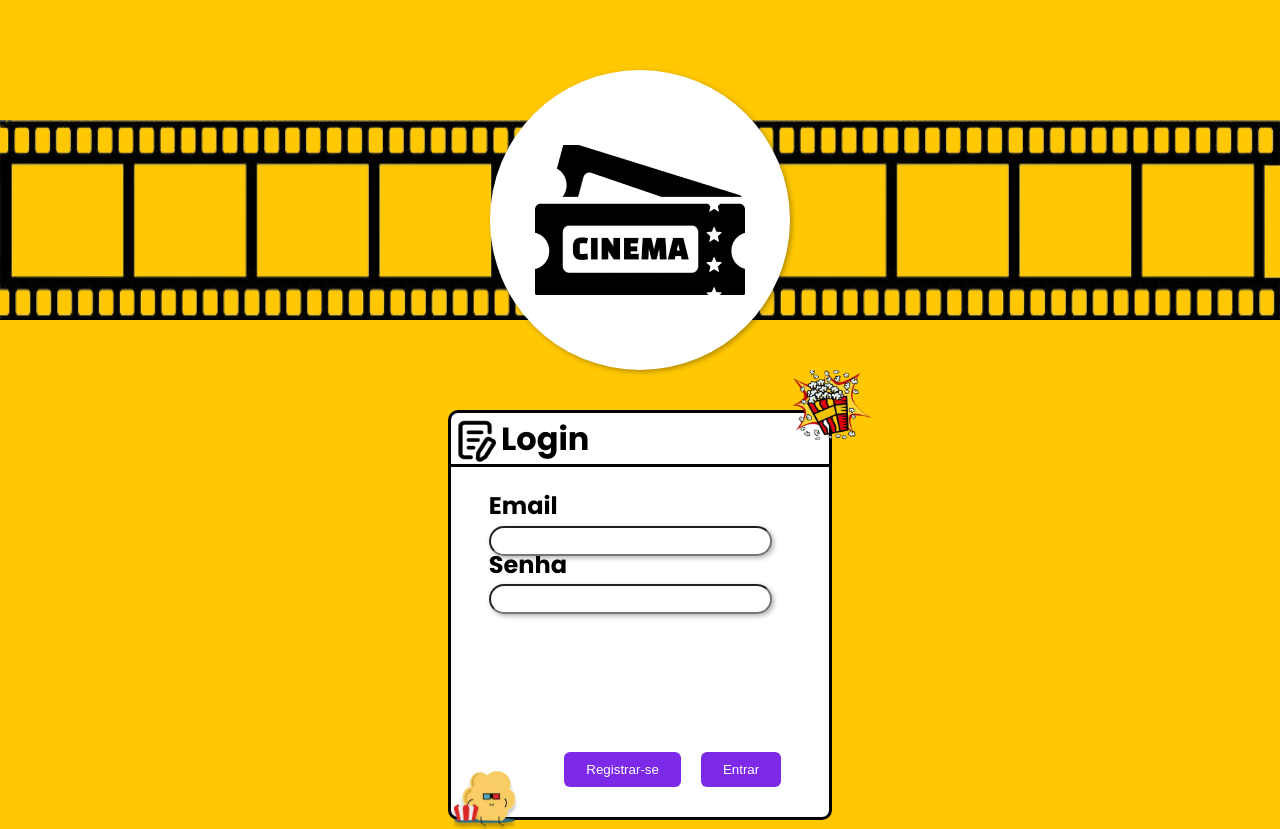
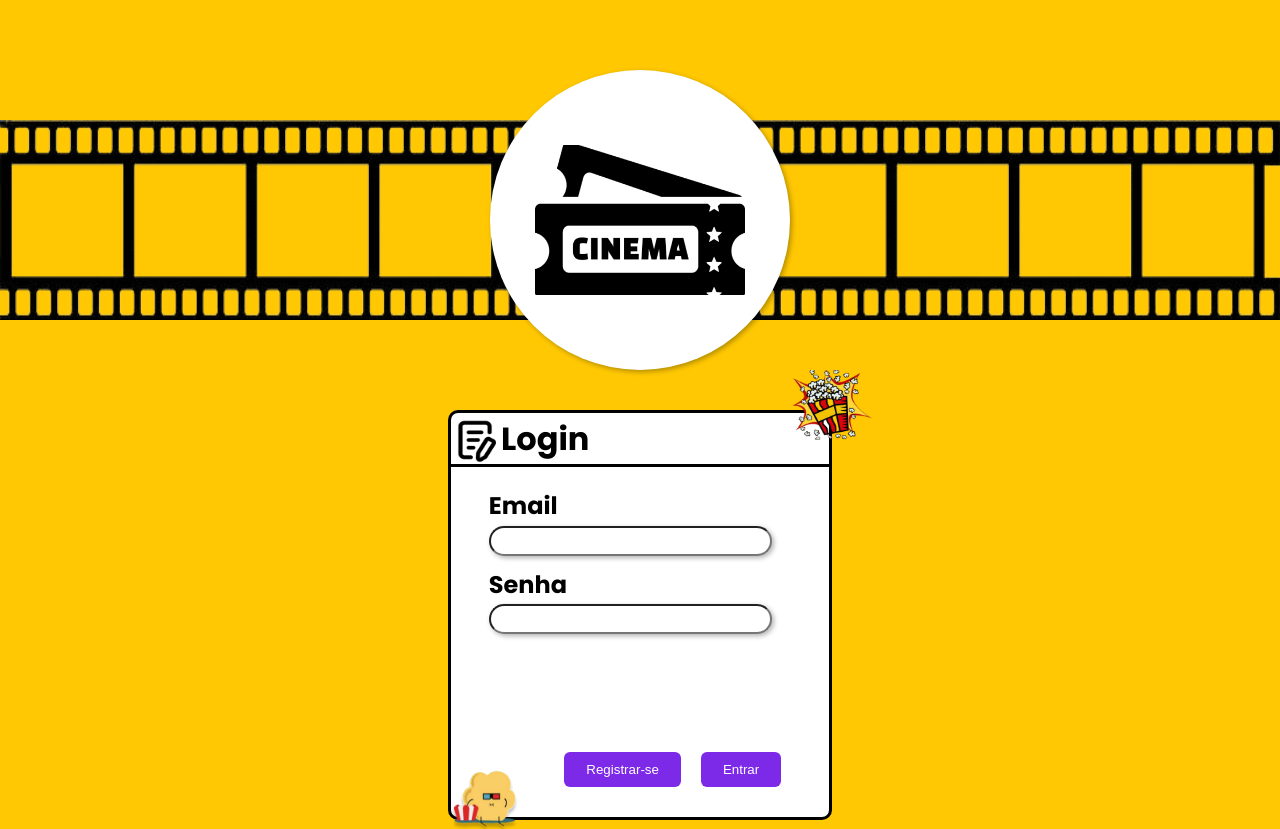
Before and after one commit to SandyLemos/Trabalho-Cinema, a React (Vite) app: page /entrar in a window 1280 px wide. Shown: the top 829 px of the page. Built offline with nearby package versions, Linux system fonts and the light colour scheme.

Commit message:
Update Entrar.jsx

```diff
--- a/src/pages/Entrar.jsx
+++ b/src/pages/Entrar.jsx
@@ -54,7 +54,7 @@ const Entrar = () => {
                     </div>
                     <div id="parte_info">
                         <ul>
-                            <li style={{ paddingBottom: '20px' }}>
+                            <li style={{ paddingBottom: '40px' }}>
                                 <h2>Email</h2>
                                 <input
                                     type="text"
```
